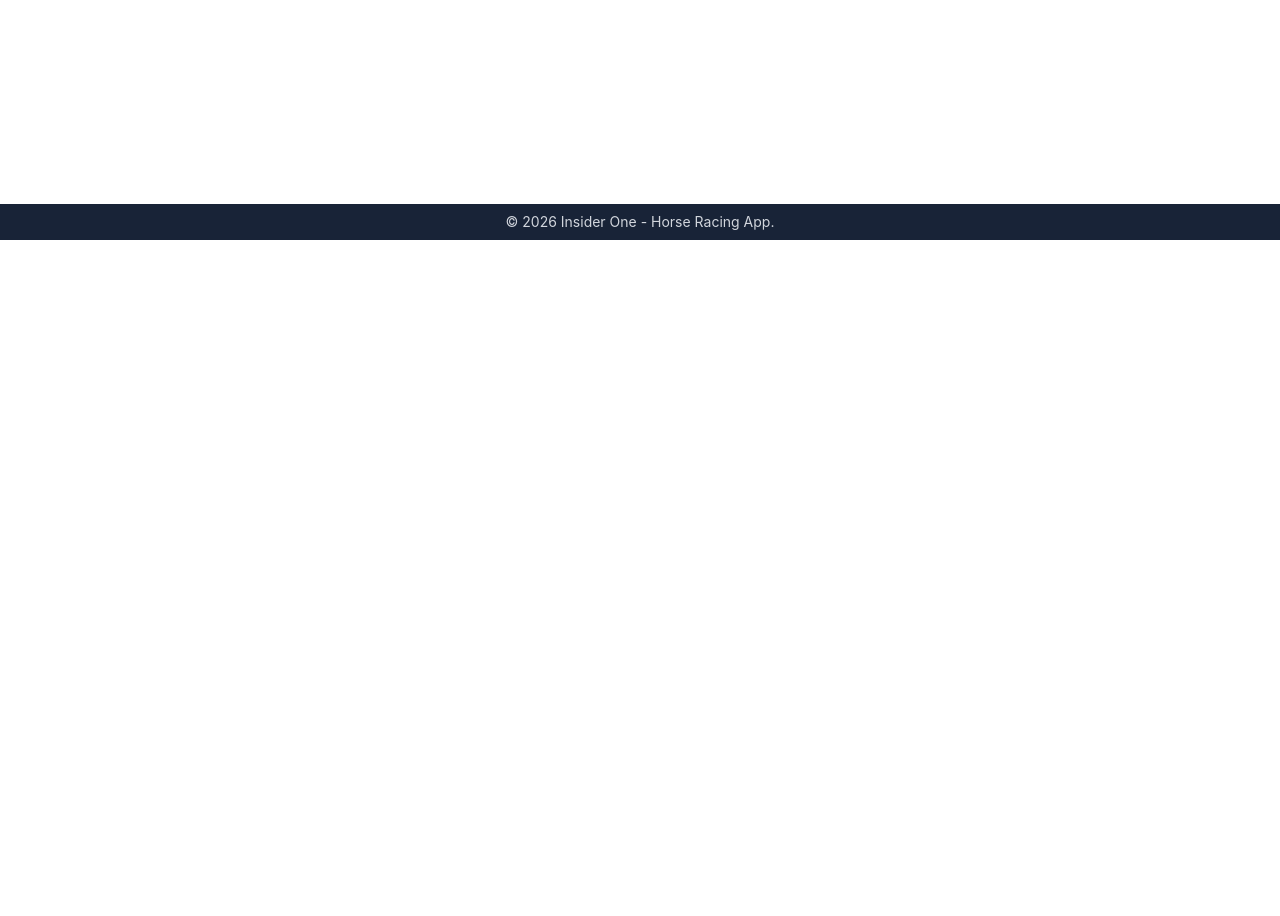
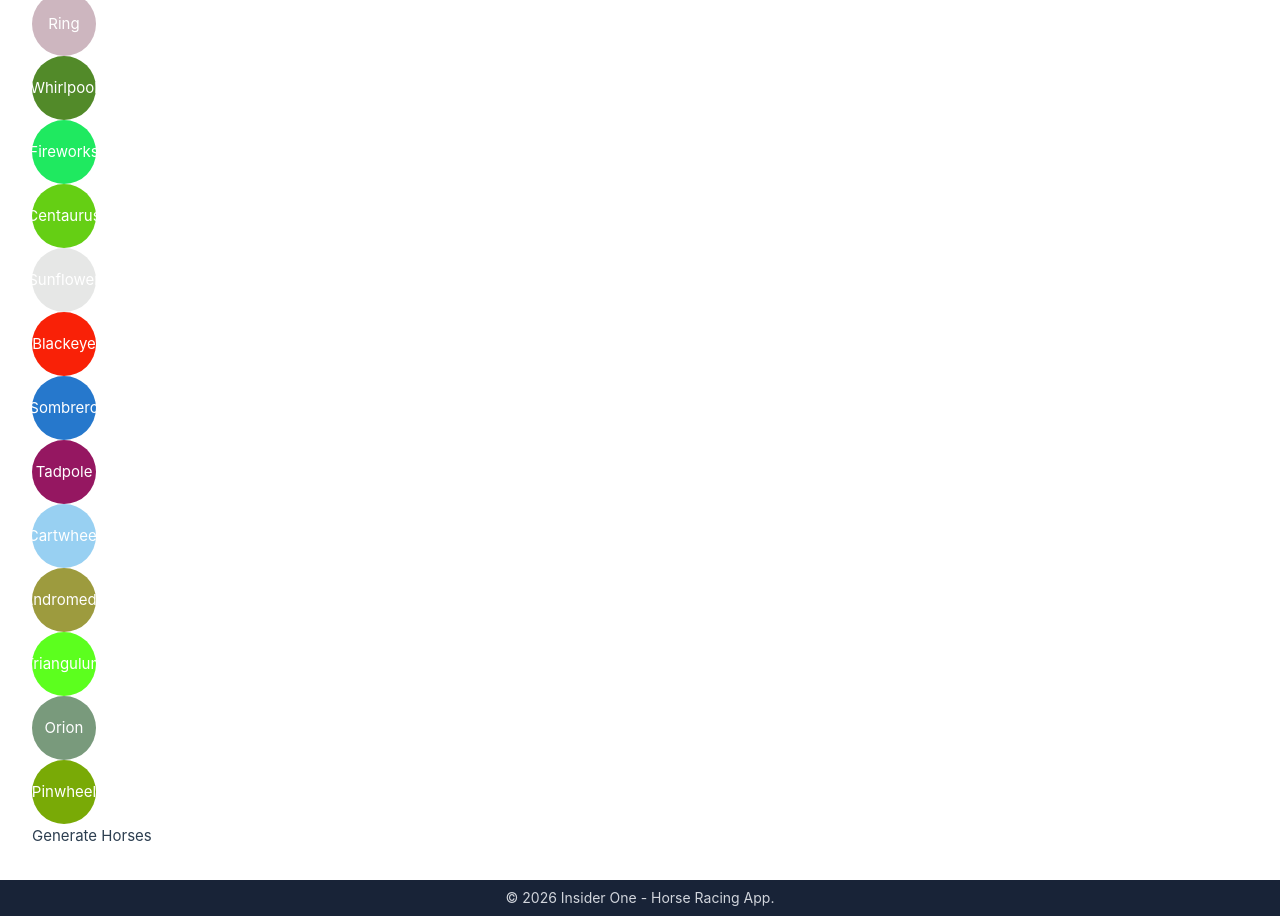
Before and after one commit to atakanteko/horse-racing-vue, a Vue app: page / in a window 1280 px wide. Shown: the part 560-1476 px from the top of the page. Before the commit the page ends 800 px from the top, so only its background shows below. Built offline with nearby package versions, Linux system fonts and the light colour scheme.

Commit message:
horse list logic

```diff
--- /dev/null
+++ b/src/composables/useHorseList.ts
@@ -0,0 +1,21 @@
+import { HORSE_NAMES } from '@/assets/horse-names'
+import { generateUniqueHexColor } from '@/utils/colors'
+import { useStore } from 'vuex'
+import type { Horse } from '@/types/store/racing'
+import { shuffle } from '@/utils/shuffle'
+
+export const useHorseList = () => {
+  const store = useStore()
+
+  const generateHorseList = () => {
+    const horseList: Horse[] = shuffle(HORSE_NAMES).map((horseName): Horse => ({
+      id: new Date().valueOf().toString(),
+      name: horseName,
+      color: generateUniqueHexColor(),
+    }))
+    console.log(horseList)
+    store.dispatch('racing/setHorseList', horseList)
+  }
+
+  return { generateHorseList }
+}
--- /dev/null
+++ b/src/utils/colors.ts
@@ -0,0 +1,3 @@
+export function generateUniqueHexColor(): string {
+  return `#${Math.floor(Math.random() * 16777215).toString(16).padStart(6, '0')}`
+}
--- /dev/null
+++ b/src/utils/numbers.ts
@@ -0,0 +1,3 @@
+export function randomNumber(min: number = 1, max: number = 100): number {
+  return Math.floor(Math.random() * (max - min + 1)) + min
+}
--- /dev/null
+++ b/src/utils/shuffle.ts
@@ -0,0 +1,16 @@
+// Source - https://stackoverflow.com/questions/2450954/how-to-randomize-shuffle-a-javascript-array
+export function shuffle<T>(array: T[]): T[] {
+  const shuffled = [...array]
+  let currentIndex = shuffled.length
+
+  while (currentIndex !== 0) {
+    const randomIndex = Math.floor(Math.random() * currentIndex)
+    currentIndex--
+
+    const temp = shuffled[currentIndex]!
+    shuffled[currentIndex] = shuffled[randomIndex]!
+    shuffled[randomIndex] = temp
+  }
+
+  return shuffled
+}
--- a/src/views/HomeView.vue
+++ b/src/views/HomeView.vue
@@ -1,11 +1,28 @@
 <script setup lang="ts">
+import { useHorseList } from '@/composables/useHorseList'
+import { computed, onMounted } from 'vue'
+import { useStore } from 'vuex'
+
+const store = useStore()
+const horses = computed(() => store.getters['racing/getHorses'])
+
+const { generateHorseList } = useHorseList()
+
+onMounted(() => {
+  generateHorseList()
+})
+
 
 </script>
 
 <template>
-  <main class="bg-red-500">
-    <p class="text-3xl font-bold text-white">
-      Horse Racing
-    </p>
+  <main class="">
+    <p class="text-3xl font-bold text-white">Horse Racing</p>
+    <div v-for="horse in horses" :key="horse.id">
+      <div class="w-16 h-16 rounded-full flex items-center justify-center" :style="{ backgroundColor: horse.color }">
+        <p class="text-white">{{ horse.name }}</p>
+      </div>
+    </div>
+    <button @click="generateHorseList">Generate Horses</button>
   </main>
 </template>
```
